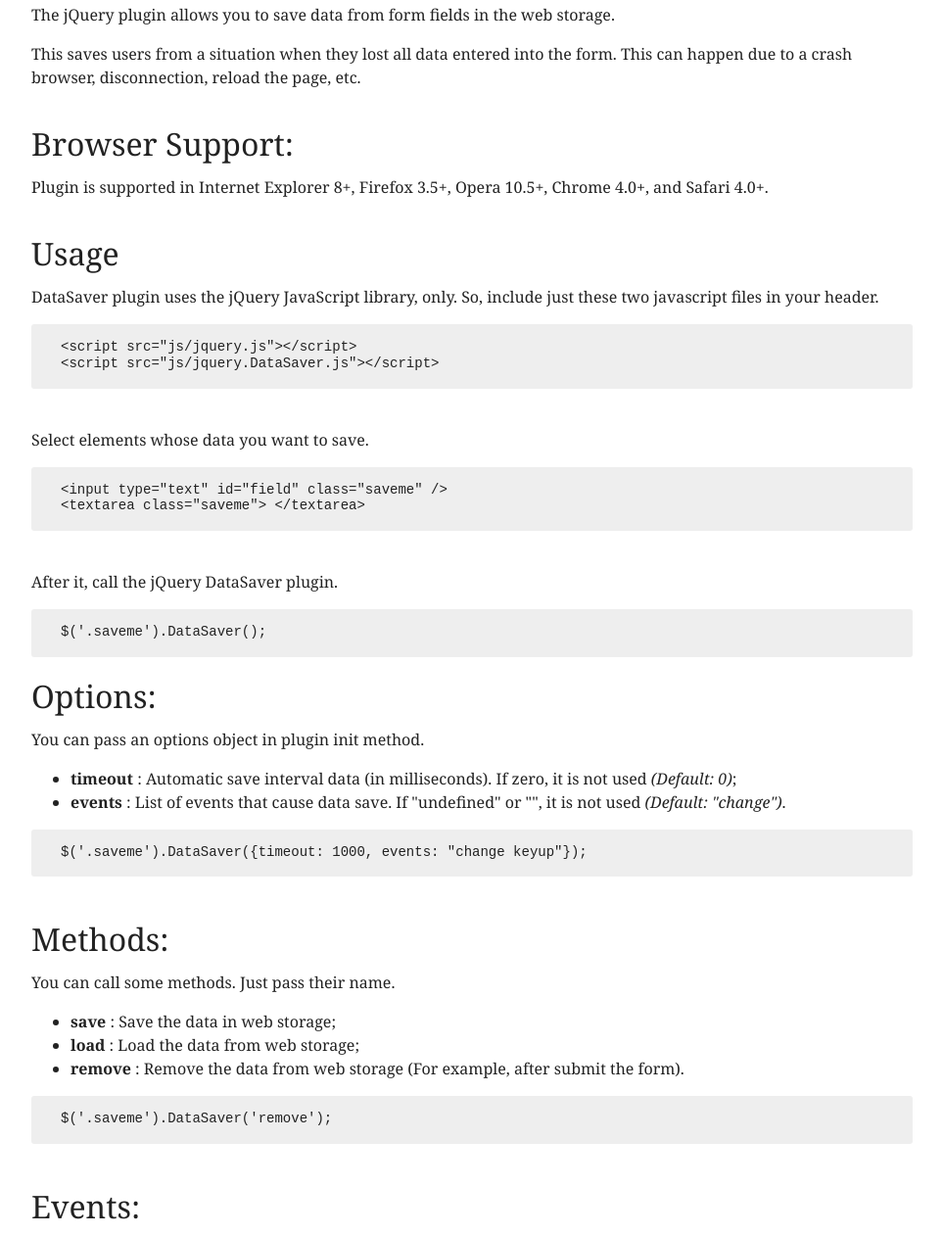
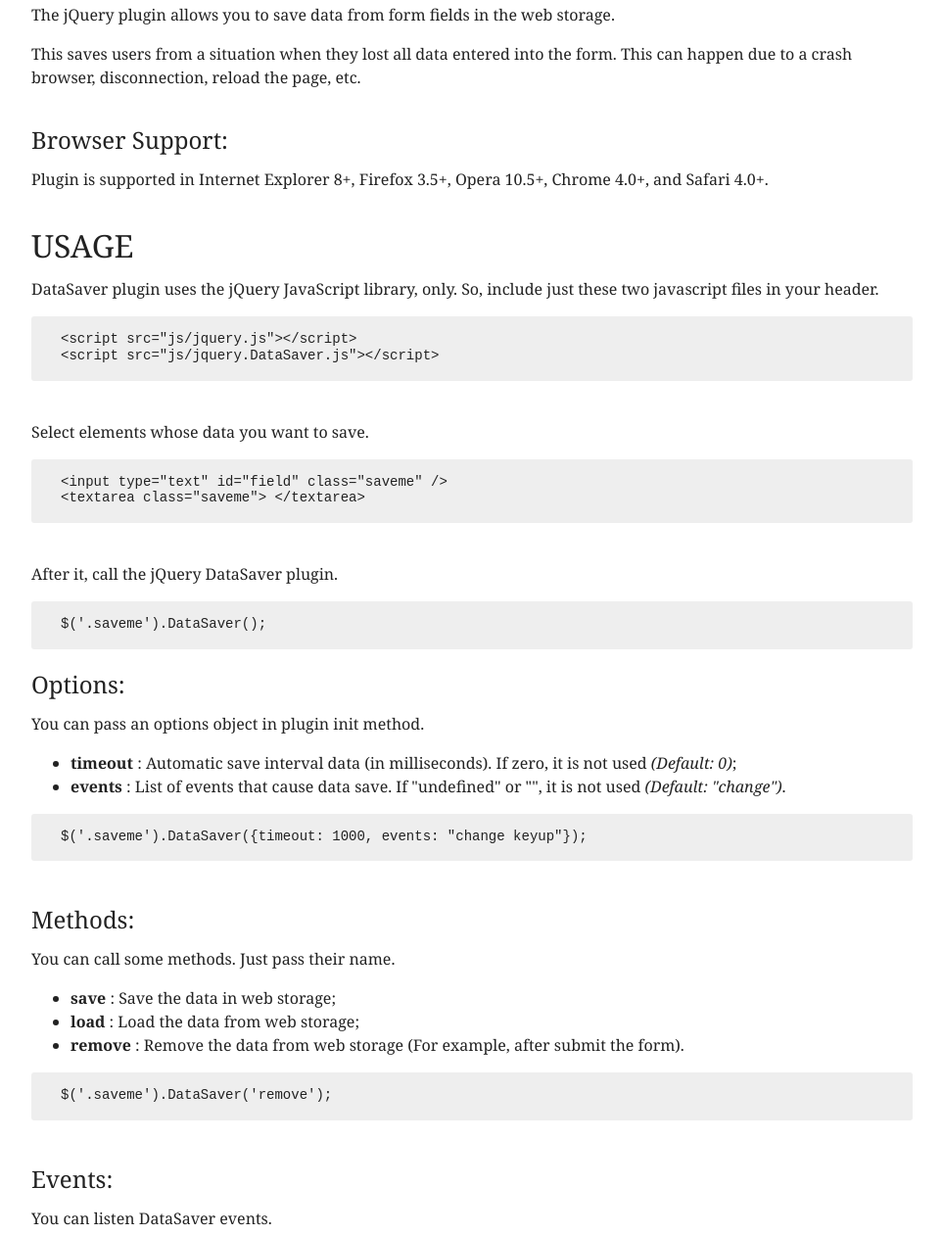
Before and after one commit to absentik/DataSaver, a plain HTML site: page index.html in a window 1280 px wide. Shown: the part 296-1557 px from the top of the page at 98% size, without its empty margins (158-1121 px from the left). Drawn offline with nearby package versions, Linux system fonts and the light colour scheme.

Commit message:
Update info

```diff
--- a/index.html
+++ b/index.html
@@ -14,7 +14,8 @@
 		a {color: #3366CC;}
 		.wrapper {width:900px; margin: 0 auto; font: normal normal 400 100%/1.5em georgia, serif; color: #222;}
 		.wrapper h1 {font: normal 600%/100% georgia, serif; text-shadow: 0 -1px 1px rgba(255, 255, 255, 0.01); margin: 0 0 5px 0; text-align: center;}
-		.wrapper h2 {font: normal 200%/100% georgia, serif; text-shadow: 0 -1px 1px rgba(255, 255, 255, 0.01); margin: 0 0 5px 0;}
+		.wrapper h2 {font: normal 200%/100% georgia, serif; text-shadow: 0 -1px 1px rgba(255, 255, 255, 0.01); margin: 0 0 5px 0; text-transform: uppercase; }
+		.wrapper h3 {font: normal 150%/100% georgia, serif; text-shadow: 0 -1px 1px rgba(255, 255, 255, 0.01); margin: 0 0 5px 0;}
 		.wrapper hr {border: none; border-top: 1px solid #ddd;}
 		.head p {font: normal 145%/1em georgia, serif; text-shadow: 0 -1px 1px rgba(255, 255, 255, 0.01); text-align: center;}
 		.buttons a {display: inline-block;  background: #ddd; color: #111; width: 39.5%; margin: 0 5%; border-radius: 3px; text-align: center; line-height: 2.6em; text-decoration: none;}
@@ -64,7 +65,7 @@
 		<p>The jQuery plugin allows you to save data from form fields in the web storage.</p>
 		<p>This saves users from  a situation when they lost all data entered into the form. This can happen due to a crash browser, disconnection, reload the page, etc.</p>
 		<br>
-		<h2>Browser Support:</h2>
+		<h3>Browser Support:</h3>
 		<p>Plugin is supported in Internet Explorer 8+, Firefox 3.5+, Opera 10.5+, Chrome 4.0+, and Safari 4.0+.</p>
 		<br>
 		<h2>Usage</h2>
@@ -85,7 +86,7 @@
 $('.saveme').DataSaver();
 		</pre>
 		<br>
-		<h2>Options:</h2>
+		<h3>Options:</h3>
 		<p>You can pass an options object in plugin init method.</p>
 		<ul>
 			<li><b>timeout</b> : Automatic save interval data (in milliseconds). If zero, it is not used <i>(Default: 0)</i>;</li>
@@ -96,7 +97,7 @@
 		</pre>
 		<br>
 		<br>
-		<h2>Methods:</h2>
+		<h3>Methods:</h3>
 		<p>You can call some methods. Just pass their name.</p>
 		<ul>
 			<li><b>save</b> : Save the data in web storage;</li>
@@ -108,7 +109,7 @@
 		</pre>
 		<br>
 		<br>
-		<h2>Events:</h2>
+		<h3>Events:</h3>
 		<p>You can listen DataSaver events.</p>
 		<ul>
 			<li>DataSaver_save</li>
```
